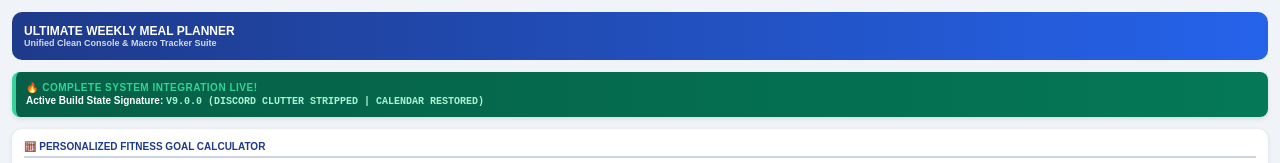
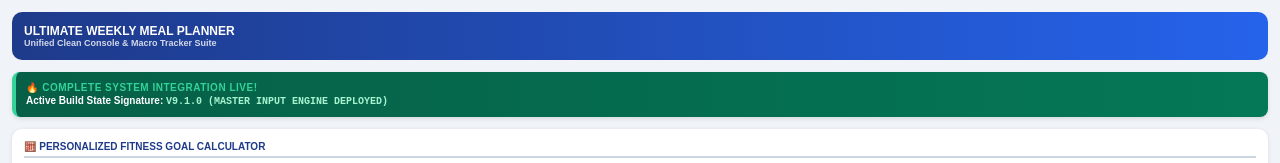
Before and after one commit to 1234qwerboballen-design/Meal-planner, a plain HTML site: page index.html in a window 1280 px wide. Shown: the top 163 px of the page. Drawn offline with Linux system fonts and the light colour scheme.

Commit message:
Update index.html

```diff
--- a/index.html
+++ b/index.html
@@ -5,7 +5,7 @@
     <meta name="viewport" content="width=device-width, initial-scale=1.0">
     <title>Ultimate Weekly Meal Planner Platform Suite</title>
     <style>
-        /* Premium High-Density Component Stylesheet */
+        /* Premium High-Density Structural Component Stylesheet */
         body { font-family: sans-serif; background: #f0f4f8; padding: 12px; color: #000 !important; margin: 0; font-size: 10px !important; }
         .card { background: white; padding: 12px; margin-bottom: 12px; border-radius: 10px; box-shadow: 0 1px 4px rgba(0,0,0,0.1); display: block; clear: both; box-sizing: border-box; width: 100%; text-align: left; }
         h1 { font-size: 12px !important; margin: 0; font-weight: bold; color: white !important; text-transform: uppercase; }
@@ -34,7 +34,7 @@
 </head>
 <body>
 
-    <!-- Simplified Platform Header -->
+    <!-- Simplified Platform Header Banner -->
     <div class="header-bar">
         <div>
             <h1 style="font-size:12px; margin:0; text-transform:uppercase;">Ultimate Weekly Meal Planner</h1>
@@ -45,7 +45,7 @@
     <!-- Active Build State Check Verification Card Banner Box Block -->
     <div style="background:linear-gradient(to right, #065f46, #047857); color:white; padding:10px; border-radius:8px; margin-bottom:12px; font-weight:bold; font-size:10px; border-left:4px solid #34d399; box-shadow:0 2px 4px rgba(0,0,0,0.1);">
         <div style="color:#34d399; font-size:10px; letter-spacing:0.5px; margin-bottom:2px; font-weight:black; text-transform:uppercase;">🔥 Complete System Integration Live!</div>
-        <div style="font-size:10px; color:#fff;">Active Build State Signature: <span id="liveBuildTime" style="color:#a7f3d0; font-family:monospace; font-weight:bold;">V9.0.0 (DISCORD CLUTTER STRIPPED | CALENDAR RESTORED)</span></div>
+        <div style="font-size:10px; color:#fff;">Active Build State Signature: <span id="liveBuildTime" style="color:#a7f3d0; font-family:monospace; font-weight:bold;">V9.1.0 (MASTER INPUT ENGINE DEPLOYED)</span></div>
     </div>
 
     <!-- MAIN DASHBOARD CONSOLE STACK -->
```
